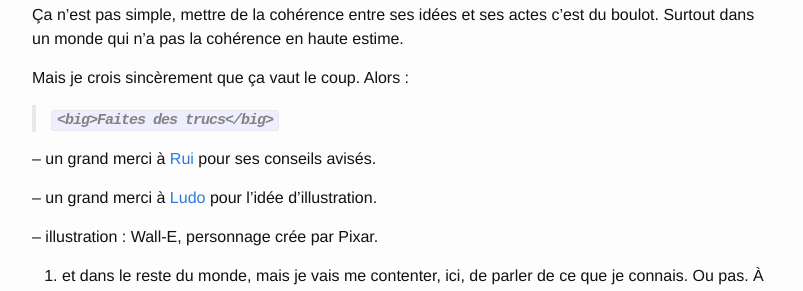
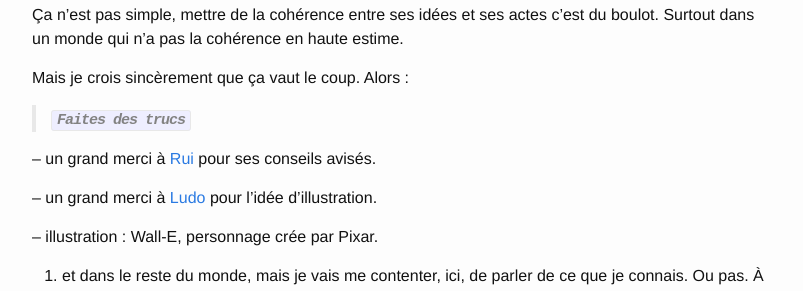
Before and after one commit to guillaumevincent/blog.crafting-labs.fr, a Jekyll site: the page built from _posts/2014-04-23-changer-le-monde.md, in a window 1280 px wide. Shown: the part 1408-1699 px from the top of the page, without its empty margins (238-1041 px from the left). Built offline with Jekyll 4.4.1, drawn with Linux system fonts in a browser that asks for light colours.

Commit message:
fix typo

```diff
--- a/_posts/2014-04-23-changer-le-monde.md
+++ b/_posts/2014-04-23-changer-le-monde.md
@@ -12,6 +12,7 @@ categories:
 
 
 Avec ses variantes :
+
 * Comment on change les développeurs qui ne comprennent pas qu'ils doivent devenir professionnels ?
 * Comment on change la communauté  .Net/Java/Ruby/Javascript ?
 * Comment on change ses collègues pour les convaincre qu'ils vont dans la mauvaise direction ?
@@ -22,7 +23,6 @@ Avec ses variantes :
 Il y a des problèmes dans notre milieu du développement logiciel[^1], des choses dont on aimerait qu'elles changent pour être un peu plus propre, un peu plus juste, un peu plus vivable.
 
 Moi aussi je me pose cette question. Du moins je me posais la question, car maintenant j'ai une réponse.
-
 
 > On ne change pas le monde.
 
@@ -51,7 +51,7 @@ Surtout dans un monde qui n'a pas la cohérence en haute estime.
 Mais je crois sincèrement que ça vaut le coup. Alors :
 
 
-> __``<big>Faites des trucs</big>``__
+> __``Faites des trucs``__
 
 
 
```
